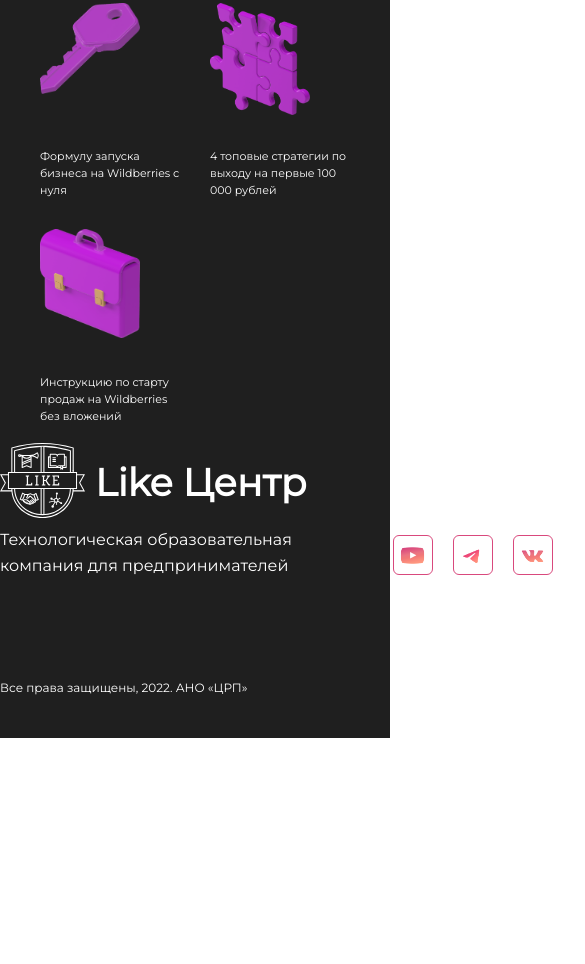
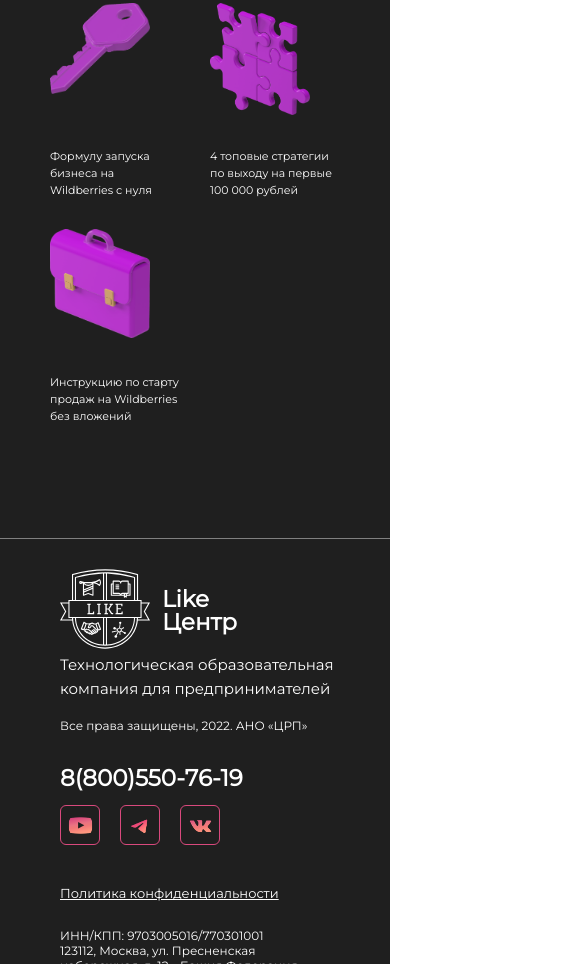
Before and after one commit to ErlanKusain/wildberries, a website: page src/index.html in a window 390 px wide. Shown: the part 1036-2000 px from the top of the page, 585 px wide, since content can reach past the window. Before the commit the page ends 1774 px from the top, so only its background shows below. Drawn offline with Linux system fonts and the light colour scheme.

Commit message:
mobile adaptive footer section

```diff
--- a/src/sass/base/_media.scss
+++ b/src/sass/base/_media.scss
@@ -56,6 +56,10 @@
         }
     }
     .reviews {
+        height: 800px;
+        &-title {
+            font-size: 39px;
+        }
         &-images1, &-images2 {
             img {
                 height: 320px;
@@ -66,6 +70,11 @@
         }
         &__background-second {
             height: 210px;
+        }
+    }
+    .footer {
+        &__wrapper {
+            column-gap: 90px;
         }
     }
 }
@@ -144,6 +153,7 @@
         }
     }
     .reviews {
+        height: 600px;
         &-title {
             font-size: 31px;
         }
@@ -157,6 +167,24 @@
         }
         &__background-second {
             height: 210px;
+        }
+    }
+    .footer {
+        &__wrapper {
+            display: grid;
+            grid-template-columns: repeat(2,minmax(260px,330px));;
+            column-gap: 120px;
+
+        }
+        &__item {
+            &-descr,&-tel {
+                font-size: 31px;
+            }
+            &-confidencial {
+                a {
+                    font-size: 13px;
+                }
+            }
         }
     }
 
@@ -251,12 +279,31 @@
             height: 210px;
         }
     }
+    .footer {
+        &__wrapper {
+            display: grid;
+            grid-template-columns: repeat(2,minmax(260px,330px));;
+            column-gap: 10px;
+
+        }
+        &__item {
+            &-descr,&-tel {
+                font-size: 25px;
+            }
+            &-confidencial {
+                a {
+                    font-size: 13px;
+                }
+            }
+        }
+    }
 }
 
 
 @media (max-width: 576px) {
     .container {
         width: 100%;
+
     }
     .promo {
         &__block-title {
@@ -314,8 +361,9 @@
     }
     .masterclass {
         height: 550px;
+        padding-bottom: 100px;
         &__wrapper {
-            grid-template-columns: repeat(2,140px);
+            grid-template-columns: repeat(2,130px);
             grid-template-rows: auto;
             column-gap: 30px;
             row-gap: 30px;
@@ -338,4 +386,52 @@
     .reviews {
         display: none;
     }
+    .footer {
+        padding-top: 30px;
+        padding-bottom: 30px;
+        border-top: 0.8px solid gray;
+
+        &__wrapper {
+            display: grid;
+            grid-template-columns: repeat(1,minmax(260px,330px));;
+            column-gap: 10px;
+            padding-left: 55px;
+            justify-content: flex-end;
+
+        }
+        &__item {
+            &-descr,&-tel {
+                font-size: 23px;
+            }
+            &-confidencial {
+                a {
+                    font-size: 13px;
+                }
+            }
+            &-img{
+                img {
+                    width: 90px;
+                    height: 80px;
+                }
+            }
+            &-rights {
+                margin-top: 15px;
+            }
+            &-company {
+                font-size: 15px;
+            }
+            &-logo {
+                grid-template-columns: 80px 125px;
+                column-gap: 22px;
+            }
+            &-second {
+                row-gap: 5px;
+                justify-self: start;
+            }
+            &-thirdy {
+                grid-template-rows: repeat(2,minmax(20px,45px));
+                grid-template-columns: 260px;
+            }
+        }
+    }
 }
--- a/src/sass/blocks/_footer.scss
+++ b/src/sass/blocks/_footer.scss
@@ -1,5 +1,5 @@
 .footer{
-    height: 300px;
+    min-height: 300px;
     background-color: #1f1f1f;
     &__wrapper{
         display: grid;
@@ -60,6 +60,7 @@
             font-weight: 900;
             line-height: 1.6;
             color: #ffffff;
+            text-decoration: none;
         }
 
         &-social{
```
Also changed, not shown: src/css/style.min.css, 1 other file.
